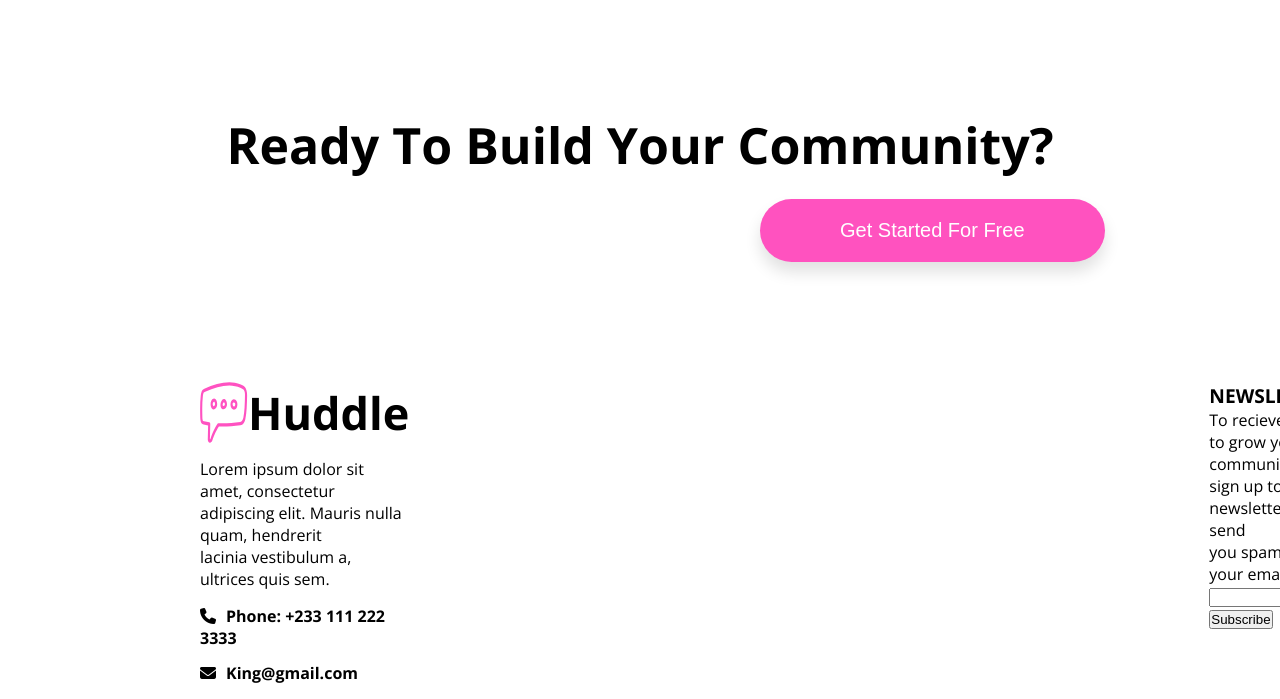
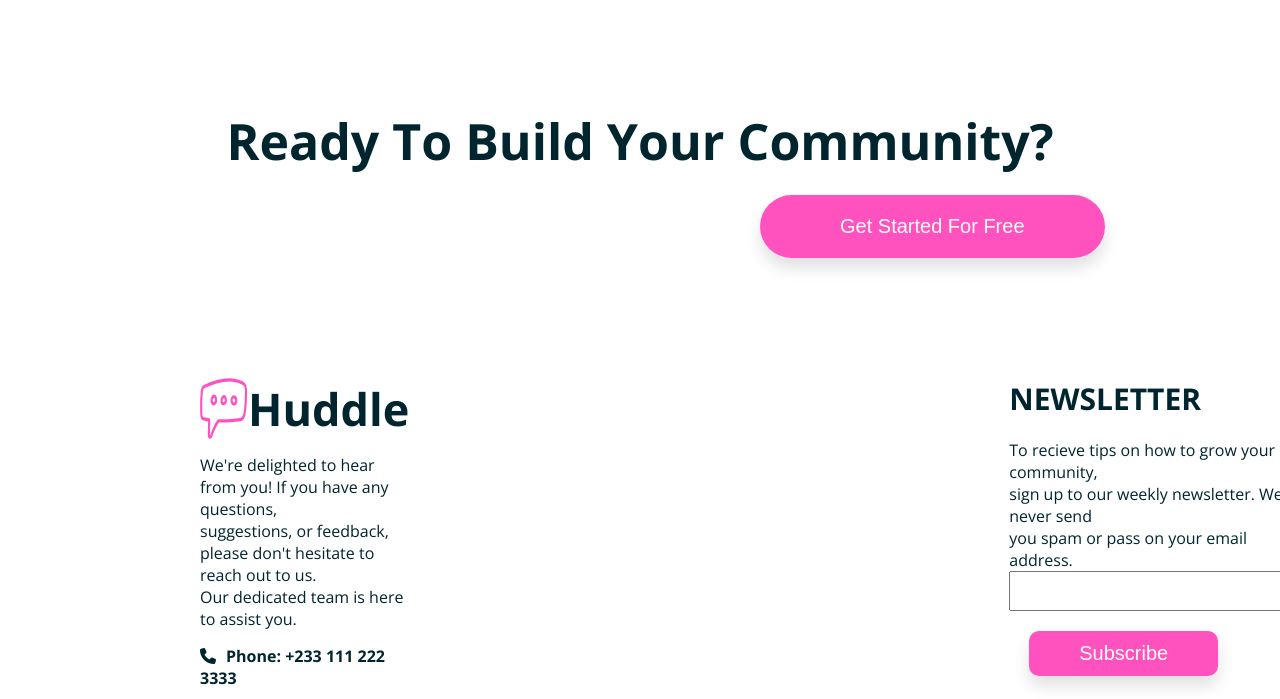
Before and after one commit to khaekelvin/huddle-page, a plain HTML site: page index.html in a window 1280 px wide. Shown: the part 3803-4502 px from the top of the page. Drawn offline with nearby package versions, Linux system fonts and the light colour scheme.

Commit message:
change font color and text
changed Lorem ipsum message

```diff
--- a/index.html
+++ b/index.html
@@ -99,11 +99,11 @@
                     <img src="/images/icon-messages.svg" alt="">
                     <h2>Huddle</h2>
                 </span>
-                <p class="lorem">Lorem ipsum dolor sit amet, consectetur <br> adipiscing elit. Mauris nulla quam,
-                    hendrerit
-                    <br>lacinia
-                    vestibulum
-                    a, ultrices quis sem.</p>
+                <p class="lorem">We're delighted to hear from you! If you have any questions, <br>suggestions, or
+                    feedback,
+                    please don't hesitate to reach out to us. <br> Our dedicated team is here to assist you.
+
+                </p>
                 <p class="phone"><i class="fa-solid fa-phone"></i>Phone: +233 111 222 3333</p>
                 <p class="mail"><i class="fa-solid fa-envelope"></i>King@gmail.com</p>
                 <br>
@@ -123,7 +123,7 @@
                     you
                     spam or pass on your email address.</p>
                 <input class="input" type="text">
-                <button class="sub">Subscribe</button>
+                <button class="btn sub">Subscribe</button>
             </section>
 
 
--- a/style.css
+++ b/style.css
@@ -6,6 +6,7 @@
 
 body {
   font-family: "Open Sans", sans-serif;
+  color: rgba(0, 37, 46);
 }
 
 .menu {
@@ -31,8 +32,9 @@ h1 {
 }
 
 .btn1 {
-  color: hsl(321, 100%, 78%);
-  border-color: hsl(321, 100%, 78%);
+  color: hsl(0, 0%, 100%);
+  border: none;
+  background-color: hsl(192, 100%, 9%);
 }
 .btn2 {
   margin: 20px;
@@ -232,9 +234,27 @@ footer {
 }
 
 .news {
-  margin-left: 800px;
+  margin-left: 600px;
+  color: (0, 37, 46);
 }
 
 .letter {
-  font-size: larger;
+  font-size: 30px;
+  font-weight: bold;
+  margin-bottom: 20px;
 }
+
+.input {
+  height: 40px;
+  width: 300px;
+}
+
+.sub {
+  margin: 20px;
+  background-color: hsl(322, 100%, 66%);
+  color: white;
+  padding: 11px 50px;
+  font-size: 20px;
+  border-radius: 10px;
+  border: none;
+}
```
